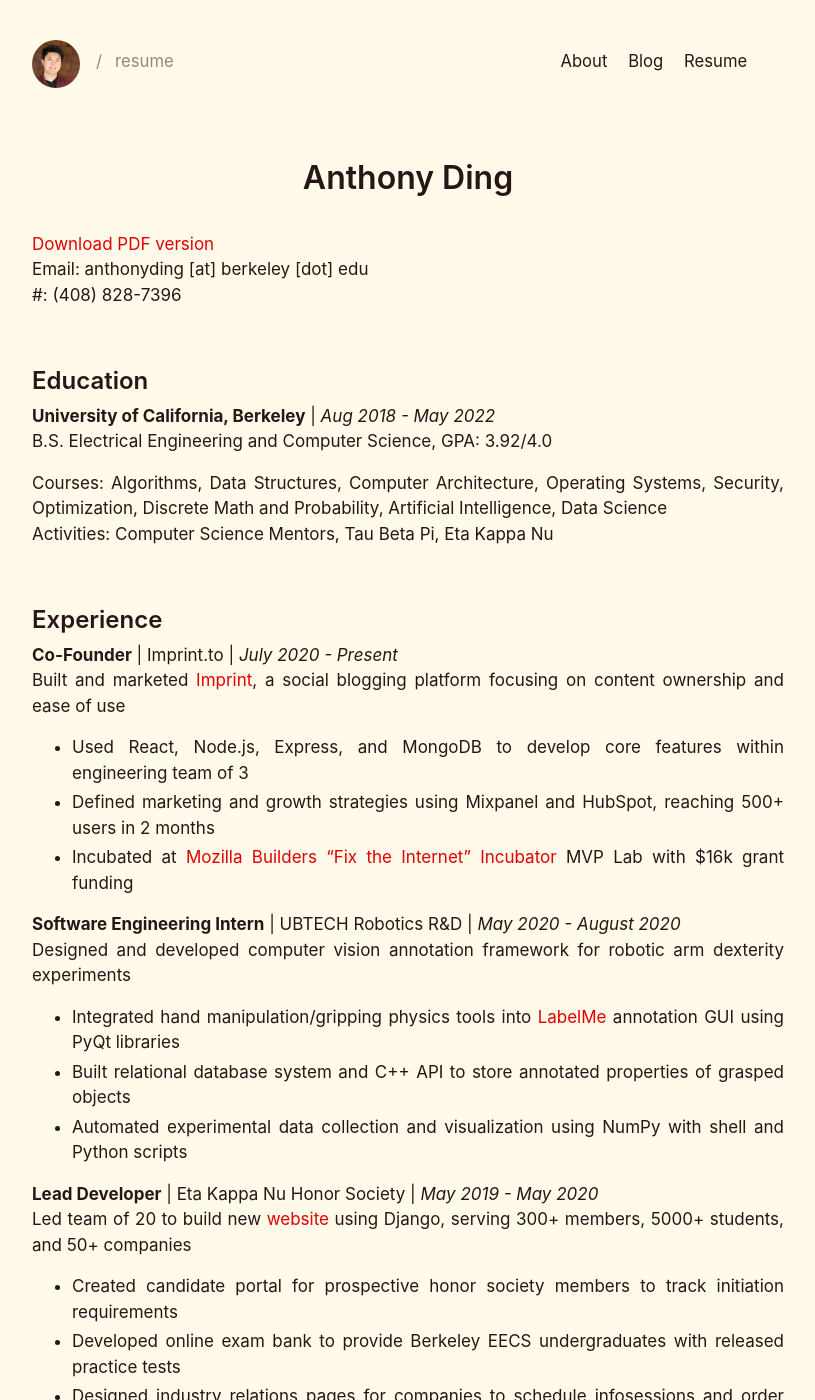
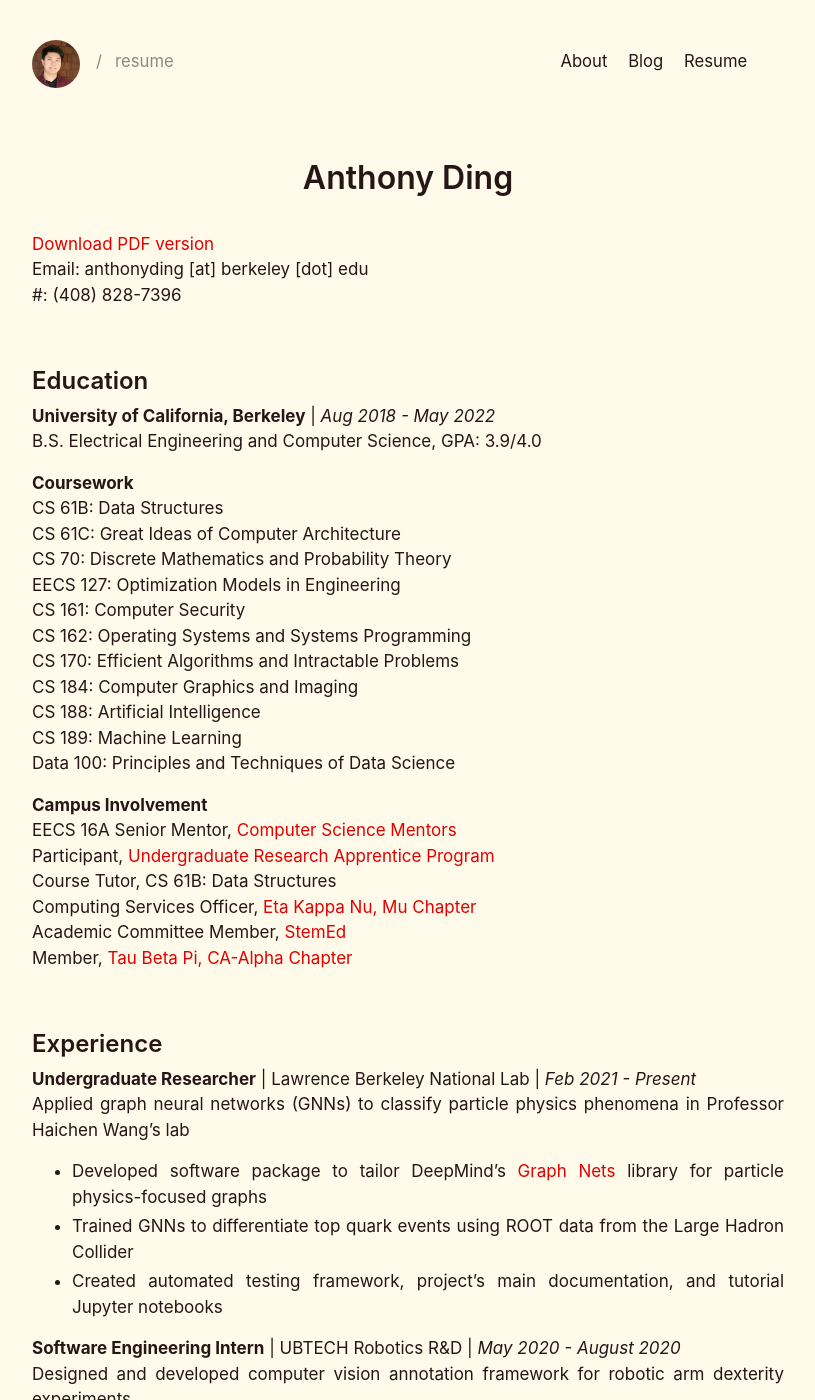
Before and after one commit to dinganthony/virtual-home-base, a Jekyll site: the page built from resume.md, in a window 1280 px wide and 1400 px high. Shown: the whole window, without its empty margins (232-1047 px from the left). Built offline with Jekyll 4.4.1, drawn with Linux system fonts in a browser that asks for light colours; some of the changed text lies outside the part shown.

Commit message:
resume update

```diff
--- a/resume.md
+++ b/resume.md
@@ -11,19 +11,37 @@ Email: anthonyding \[at\] berkeley \[dot\] edu<br/>
 
 ## Education
 **University of California, Berkeley** | *Aug 2018 - May 2022*<br/>
-B.S. Electrical Engineering and Computer Science, GPA: 3.92/4.0
+B.S. Electrical Engineering and Computer Science, GPA: 3.9/4.0
 
-Courses: Algorithms, Data Structures, Computer Architecture, Operating Systems, Security, Optimization, Discrete Math and Probability, Artificial Intelligence, Data Science<br/>
-Activities: Computer Science Mentors, Tau Beta Pi, Eta Kappa Nu
+**Coursework**
+<br/>CS 61B: Data Structures
+<br/>CS 61C: Great Ideas of Computer Architecture
+<br/>CS 70: Discrete Mathematics and Probability Theory
+<br/>EECS 127: Optimization Models in Engineering
+<br/>CS 161: Computer Security
+<br/>CS 162: Operating Systems and Systems Programming
+<br/>CS 170: Efficient Algorithms and Intractable Problems
+<br/>CS 184: Computer Graphics and Imaging
+<br/>CS 188: Artificial Intelligence
+<br/>CS 189: Machine Learning
+<br/>Data 100: Principles and Techniques of Data Science
+
+**Campus Involvement**
+<br/>EECS 16A Senior Mentor, <a href="https://csmentors.berkeley.edu">Computer Science Mentors</a>
+<br/>Participant, <a href="https://urap.berkeley.edu">Undergraduate Research Apprentice Program</a>
+<br/>Course Tutor, CS 61B: Data Structures
+<br/>Computing Services Officer, <a href="https://hkn.eecs.berkeley.edu">Eta Kappa Nu, Mu Chapter</a>
+<br/>Academic Committee Member, <a href="https://www.stemed.online">StemEd</a>
+<br/>Member, <a href="https://tbp.berkeley.edu">Tau Beta Pi, CA-Alpha Chapter</a>
 
 <br/>
 
 ## Experience
-**Co-Founder** | Imprint.to | *July 2020 - Present*<br/>
-Built and marketed [Imprint](https://imprint.to), a social blogging platform focusing on content ownership and ease of use
-* Used React, Node.js, Express, and MongoDB to develop core features within engineering team of 3
-* Defined marketing and growth strategies using Mixpanel and HubSpot, reaching 500+ users in 2 months
-* Incubated at [Mozilla Builders “Fix the Internet” Incubator](https://builders.mozilla.community/) MVP Lab with $16k grant funding
+**Undergraduate Researcher** | Lawrence Berkeley National Lab | *Feb 2021 - Present*<br/>
+Applied graph neural networks (GNNs) to classify particle physics phenomena in Professor Haichen Wang’s lab
+* Developed software package to tailor DeepMind’s <a href="https://github.com/deepmind/graph_nets">Graph Nets</a> library for particle physics-focused graphs
+* Trained GNNs to differentiate top quark events using ROOT data from the Large Hadron Collider
+* Created automated testing framework, project’s main documentation, and tutorial Jupyter notebooks
 
 **Software Engineering Intern** | UBTECH Robotics R&D | *May 2020 - August 2020*<br/>
 Designed and developed computer vision annotation framework for robotic arm dexterity experiments
@@ -40,21 +58,19 @@ Led team of 20 to build new [website](https://dev.hkn.mu) using Django, serving
 <br/>
 
 ## Skills and Awards
-* React, Node.js, Express, NumPy, Pandas, SQL/Relational Databases, MongoDB, Django, Figma, Git
-* Languages: Python, C/C++, Java, Go, Assembly (x86, RISC-V), HTML/CSS, JavaScript
+* NumPy, Pandas, TensorFlow, SQL/Relational Databases, React, Node.js, Django, OpenGL, Figma, Git
+* Languages: Python, C/C++, Java, Go, Assembly (x86, RISC-V), HTML/CSS, JavaScript, GLSL
 * 3x USA Math Olympiad Qualifier - Recognized as top 200 precollegiate math students in USA
 
 <br/>
 
 ## Selected Projects
-**Pacman AI** | Python
-* Coded intelligent agents to play Pacman using expectimax, alpha-beta pruning, and Bayesian inference
-* Raised AI performance through classic reinforcement learning (approximate Q-learning, policy iteration)
+**Imprint.to** | React, Node.js, Express, MongoDB
+* Built Imprint, a social blogging platform focusing on content ownership, with engineering team of 3
+* Incubated at Mozilla Builders “Fix the Internet” Incubator MVP lab with $16k grant funding
+* Defined marketing and growth strategies using Mixpanel and HubSpot, reaching 500+ users in 2 months
 
-**Secure File Sharing System** | Go
-* Built a fully encrypted file sharing system where users can modify, share, and revoke files
-* Ensured authenticity, integrity, and security, even if main database were compromised by attackers
-
-**No-code Course Websites** | React, Node.js, Express, MongoDB
-* Currently developing a no-code website creator geared to help professors make course websites
-* Designing and wireframing product in Figma, taking into account conversations with Berkeley TAs
+**No-code Course Websites** | HTML, CSS, JavaScript, JQuery
+* Started a website creator geared towards helping professors make course websites without coding
+* Designed and wireframed product in Figma, using feedback from conversations with UC Berkeley TAs
+* Currently developing the main pipeline to convert drag-and-drop blocks to website structure
```
Also changed, not shown: blog/_posts/2021-05-19-honor-fire.md (renamed from blog/_posts/2020-10-17-honor-fire.md), 1 other file.
